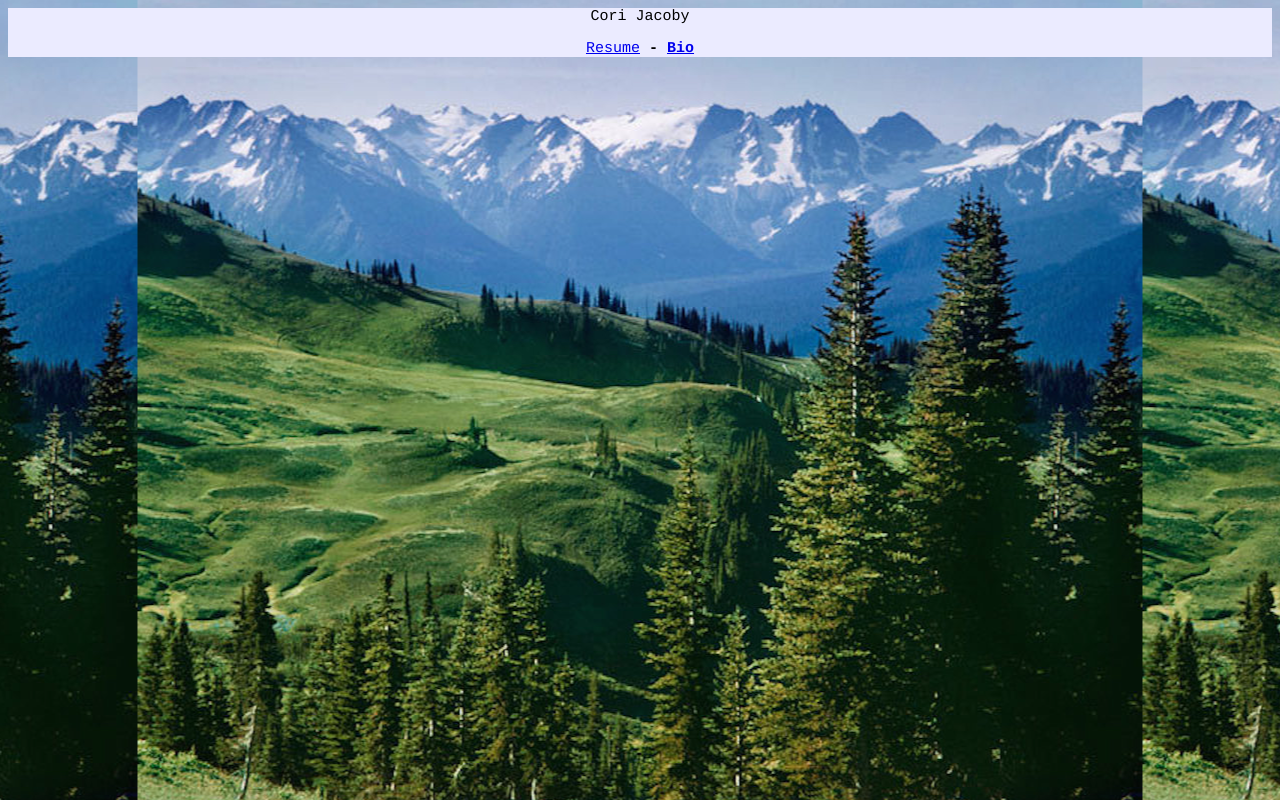
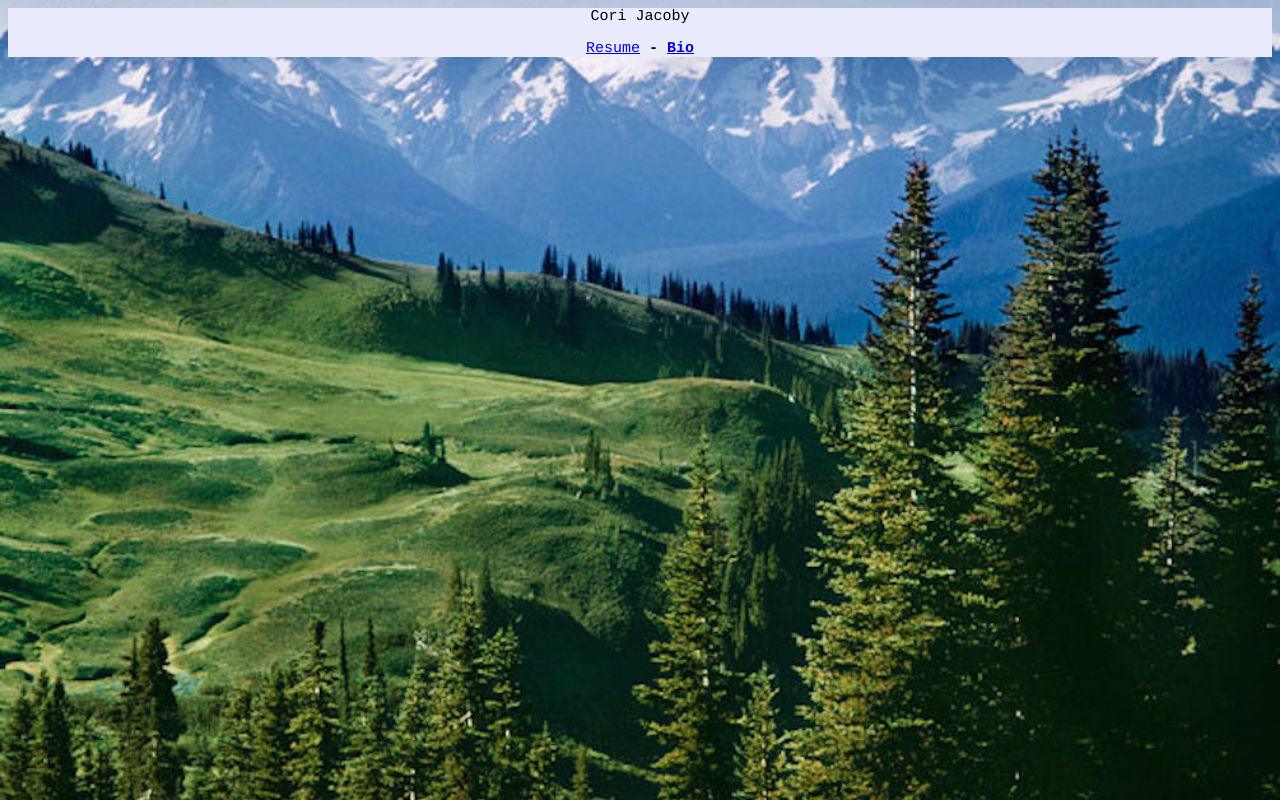
Before and after one commit to cjacoby6/cjacoby6.github.io, a plain HTML site: page index.html in a window 1280 px wide. Drawn offline with Linux system fonts and the light colour scheme.

Commit message:
background cover full attempt

```diff
--- a/website.css
+++ b/website.css
@@ -1,9 +1,11 @@
 body {
 	font-family: Courier, "Lucinda Console";
 	font-size: 15px;
-	background-image: url("cascades.jpg");
-	background-image: no-repeat;
-	background-position: center;
+	background: url("cascades.jpg") no-repeat center center fixed;
+	-webkit-background-size: cover;
+	-moz-background-size: cover;
+	-o-background-size: cover;
+	background-size: cover;
 }
 
 .section {
```
